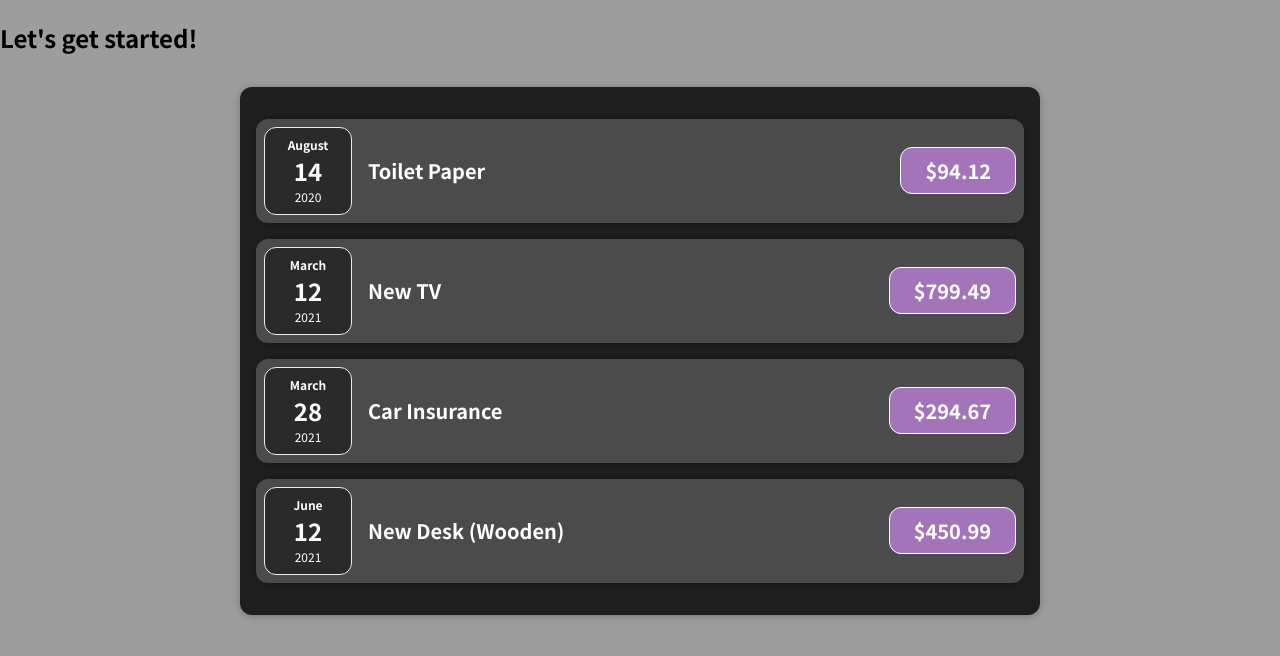
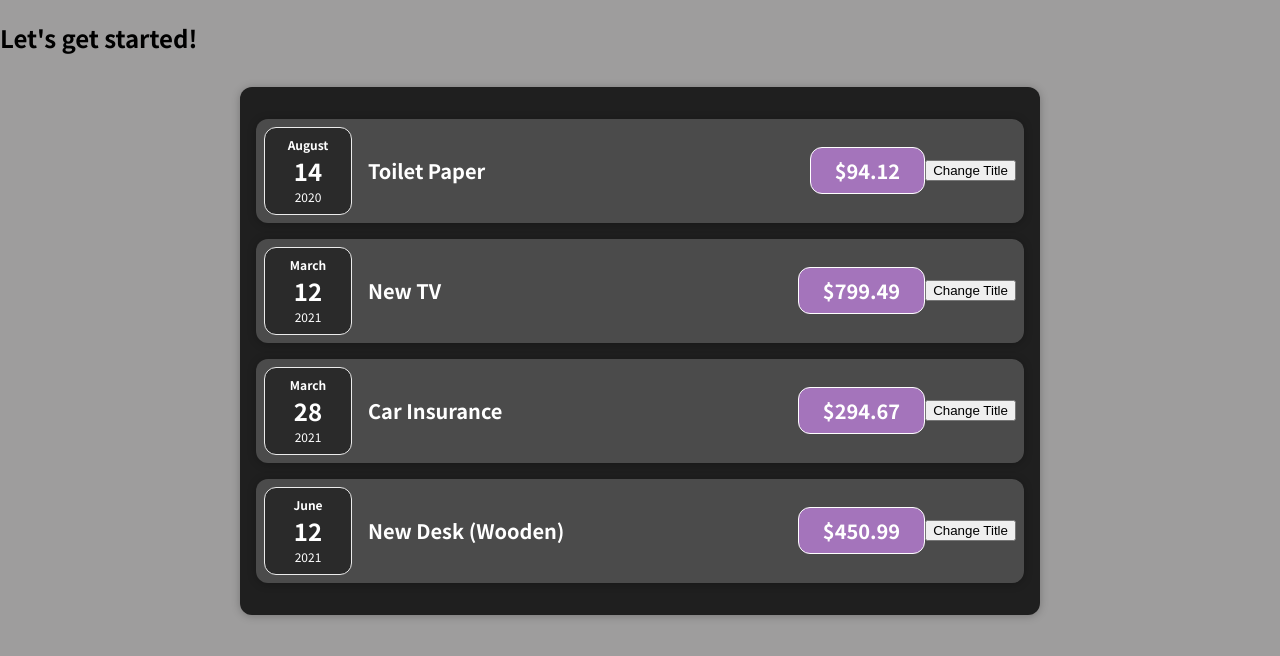
Before and after one commit to TatyCoder/React-New-Course, a React (Create React App) app: page / in a window 1280 px wide. Shown: the top 656 px of the page. Built offline with nearby package versions, Linux system fonts and the light colour scheme.

Commit message:
Working with Handlers and useState

```diff
--- a/src/components/ExpenseItem.js
+++ b/src/components/ExpenseItem.js
@@ -1,17 +1,41 @@
 import ExpenseDate from './ExpenseDate';
 import Card from './Card';
 import './ExpenseItem.css';
+import { useState } from 'react';
 
 const ExpenseItem = (props) => {
+  //  By initializing my state with useState this component function will be called again when the state changes:
+  const [title, updateTitle] = useState(props.title);  // The initial value is props.title.
+  // This is an array destructuring [], to store both elements in separate variables or constants.
+
+  // This is a function which I attached to an event listener so that it's called by React when that event occurs:
+  const clickHandler = () => {
+    // By calling this state updating function, I'm telling React that I wanna assign a new value to this state:
+    updateTitle('Updated!');  // And then I just passed a new value as an argument.
+    console.log(title);
+    // console.log('Clicked!');
+  };
+
   return (
     <Card className="expense-item">
       <ExpenseDate date={props.date}></ExpenseDate>
       <div className="expense-item__description">
-        <h2>{props.title}</h2>
+        <h2>{title}</h2>
         <div className="expense-item__price">${props.amount}</div>
       </div>
+      <button onClick={clickHandler}>Change Title</button>
     </Card>
   );
 }
 
 export default ExpenseItem;
+
+/* Notes: useState always returns an array with two elements, where the first element is
+the current state value. And the second element is the function which updates that value.
+
+useState is a React hook, all these hooks can be recognized by the fact that they start
+with the word "use" in their name, and all these hooks must only be called inside of
+component functions like ExpenseItem, in this case.
+
+I will be assigning new values by calling the state updating function (that's how state works).
+I'm not assigning values with the equal sign. */
```
Also changed, not shown: 1 other file (tests, documents, lock files or other folders).
